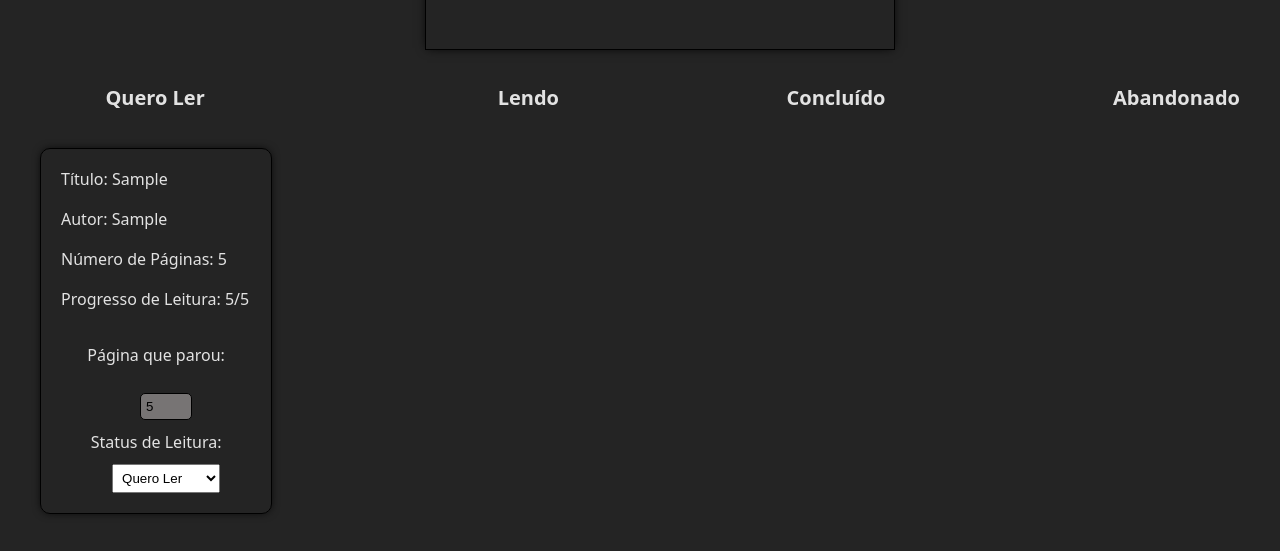
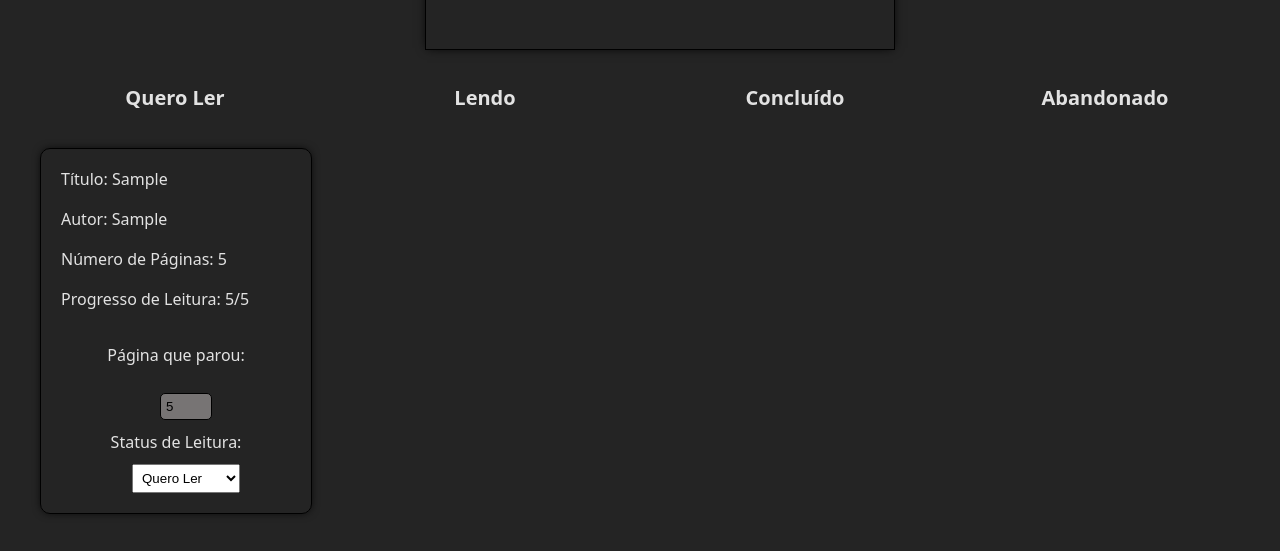
Before and after one commit to ufjf-dcc207/ufjf-dcc207-2024-3-a-trb3-matheusribeiro, a React (Vite) app: page / in a window 1280 px wide. Both pictures are taken after typing "Sample", "Sample", "Sample", "5", "5" into the empty fields and a click on the button "Adicionar". Shown: the part 383-934 px from the top of the page. Built offline with nearby package versions, Linux system fonts and the light colour scheme; no server answers.

Commit message:
adiciona estilização na lista e corrige erro de progresso

```diff
--- a/src/components/AddBook.tsx
+++ b/src/components/AddBook.tsx
@@ -28,7 +28,7 @@ export default function AddBook({ onAddBook }: AddProps) {
     const title = formRef.current.nome.value;
     const author = formRef.current.author.value;
     const pages = formRef.current.pages.value;
-    const progress = formRef.current.progress.value;
+    const progress = Math.min(formRef.current.progress.value, formRef.current.pages.value);
     const status = formRef.current.status.value;
 
     const newBook: BookType = {
--- a/src/components/BookList.css
+++ b/src/components/BookList.css
@@ -1,6 +1,7 @@
 .containerLists{
-    display: flex;
-    justify-content: space-between;
+    display: grid;
+    grid-template-columns: 2fr 2fr 2fr 2fr;
+    gap: 40px;
 }
 
 .list{
@@ -9,12 +10,13 @@
     text-align: center;
 }
 
-h1{
+.textStatus{
     font-size: 20px;
     text-align: center;
     margin-bottom: -15px;
 }
 
-li{
+.card{
     list-style: none;
+    text-align: start;
 }
--- a/src/components/BookList.tsx
+++ b/src/components/BookList.tsx
@@ -19,11 +19,11 @@ export default function BookList({ books , onUpdateBook}: BookListProps) {
     <div className="containerLists">
       {(Object.keys(categorias) as Array<keyof typeof categorias>).map((status) => (
         <div className="list" key={status}>
-          <h1>{categorias[status]}</h1>
+          <h1 className="textStatus">{categorias[status]}</h1>
             {books
               .filter((livro) => livro.status === status)
               .map((book) => (
-                <li key={book.id}>
+                <li key={book.id} className="card">
                   <Book book={book} onUpdateBook={onUpdateBook}/>
                 </li>
               ))}
--- a/src/components/SeachBook.css
+++ b/src/components/SeachBook.css
@@ -0,0 +1,18 @@
+.list-search{
+    display: flex;
+    flex-direction: column;
+    gap: 5px;
+}
+
+.search{
+    height: 30px;
+    border-radius: 8px;
+    padding: 2px;
+    font-weight:500;
+}
+
+.search:hover{
+    background-color: cadetblue;
+    color: black;
+    transition: all 0.3s;
+}
--- a/src/components/SearchBook.tsx
+++ b/src/components/SearchBook.tsx
@@ -36,11 +36,12 @@ export default function SearchBook({ onBookSelect }: SeachBookProps) {
       />
 
       {results.length > 0 && (
-        <div>
-          <ul>
+        <div className="list-search">
+          <ul className="list-search">
             {results.map((book) => (
               <li
                 key={book.id}
+                className="search"
                 onClick={() => {
                   onBookSelect(book);
                 }}
```
